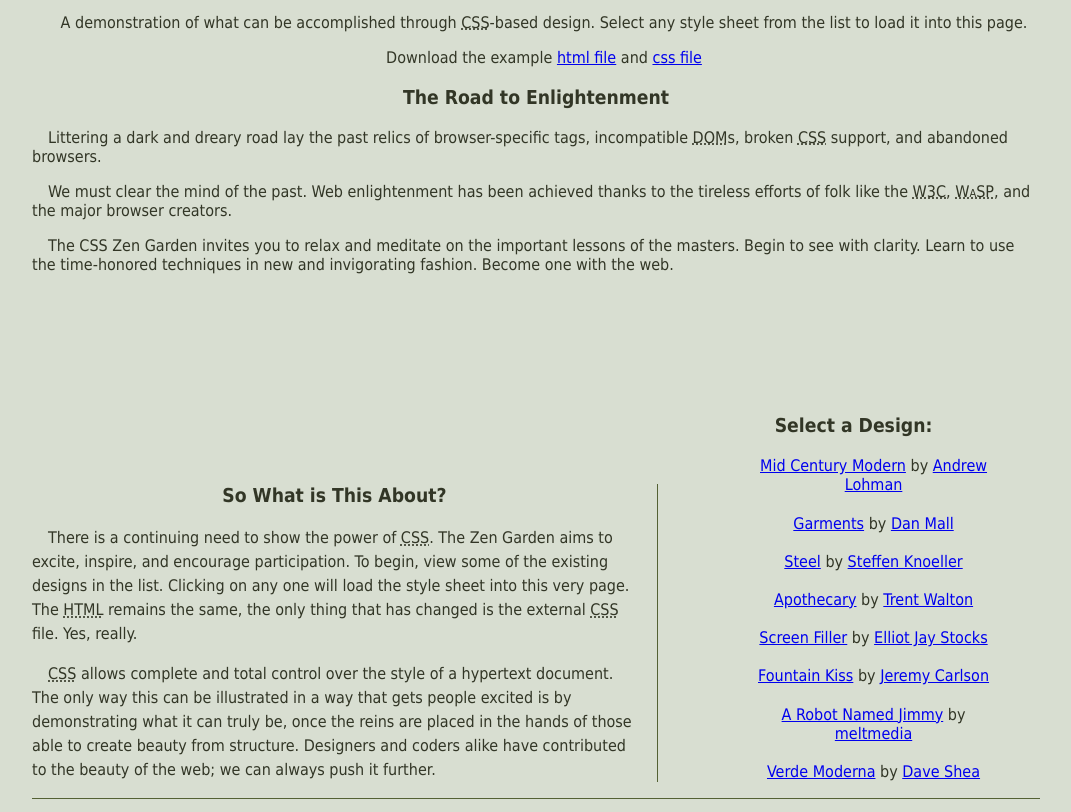
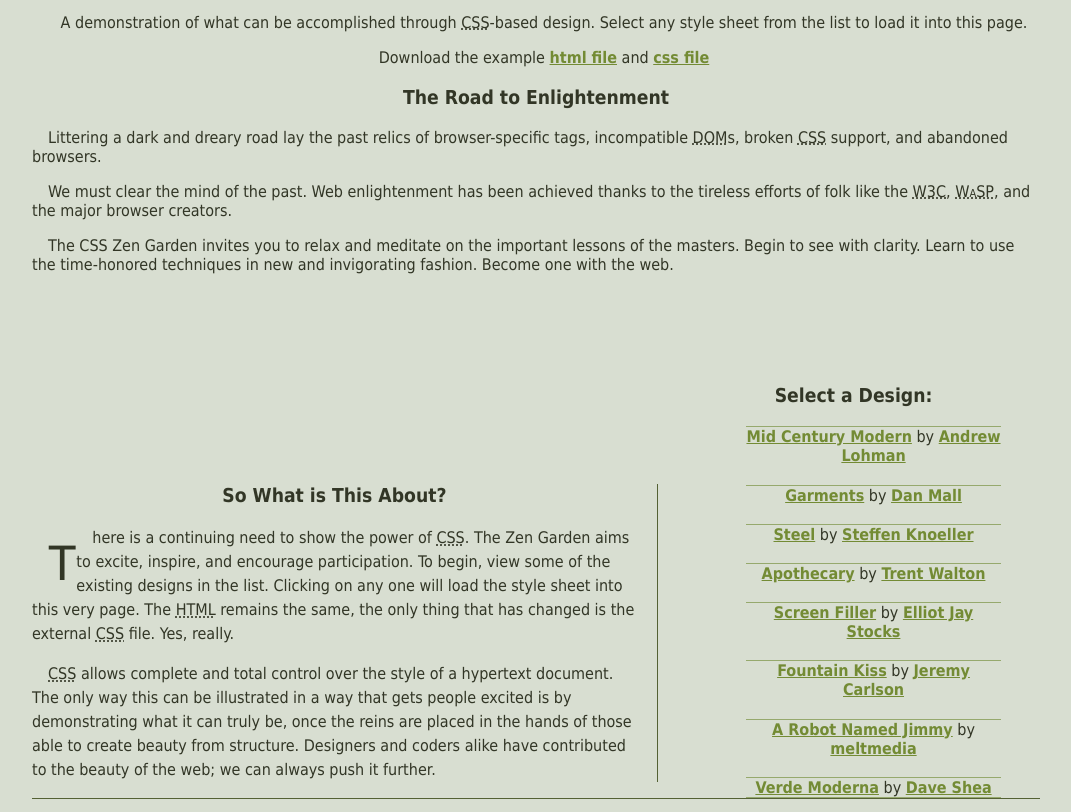
Before and after one commit to bervian-a/desenvolve-introducao-web, a plain HTML site: page CSS Zen Garden/index.html in a window 1280 px wide. Shown: the part 93-905 px from the top of the page, without its empty margins (104-1175 px from the left). Drawn offline with Linux system fonts and the light colour scheme.

Commit message:
commit exercicio 6 css

```diff
--- a/CSS Zen Garden/style.css
+++ b/CSS Zen Garden/style.css
@@ -94,7 +94,7 @@ abbr {font-variant: small-caps;}
 
 .design-selection {
     position: absolute;
-    top: 480px;
+    top: 450px;
     left: 65%;
     padding-right: 2%;
 }
@@ -142,3 +142,29 @@ abbr {font-variant: small-caps;}
 .participation h3 {
     align-self: center;
 }
+
+
+/*Exercicio 6:*/
+
+a {
+    color: #738B34;
+    font-weight: 600;
+}
+
+a:hover{
+    color: #728b34a2;
+    font-weight: 900;
+}
+
+.explanation p:first-of-type::first-letter {
+    font-size: 3em;
+    font-family: Calibri, serif;
+    float: left;
+}
+
+.design-selection li {
+    border-top: solid 1px #728b34a2;
+}
+.design-selection li:last-of-type {
+    border-bottom: solid 1px #728b34a2;
+}
```
